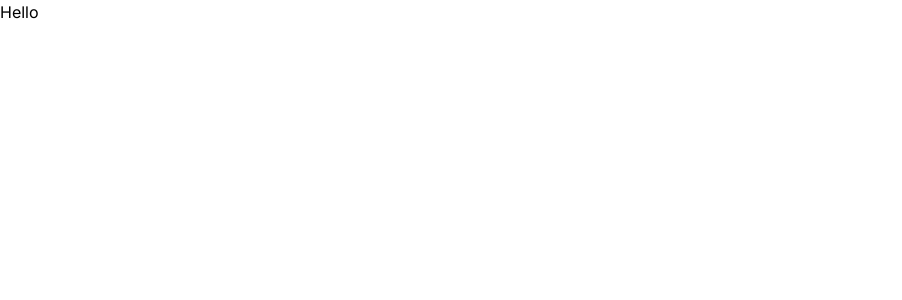
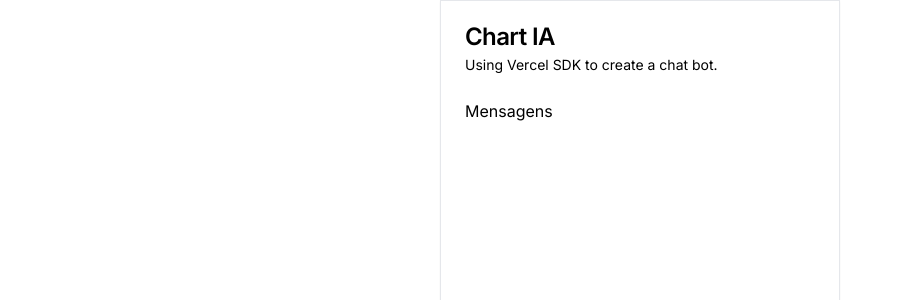
Before and after one commit to AndersonNascimentoAFSN/chat-ai, a Next.js app: page / in a window 1280 px wide. Shown: the top 300 px of the page, without its empty margins (0-902 px from the left). Built offline with nearby package versions, Linux system fonts and the light colour scheme.

Commit message:
feat: add structure home page

```diff
--- a/src/app/(home)/page.tsx
+++ b/src/app/(home)/page.tsx
@@ -1,7 +1,20 @@
+import { Card, CardContent, CardDescription, CardFooter, CardHeader, CardTitle } from "@/components/ui/card";
+
 export default function Home() {
   return (
-    <main className="">
-      <h1>Hello</h1>
+    <main className="flex items-cneter justify-center">
+      <Card className="w-[400px] h-[700px]">
+        <CardHeader>
+          <CardTitle>Chart IA</CardTitle>
+          <CardDescription>Using Vercel SDK to create a chat bot.</CardDescription>
+        </CardHeader>
+        <CardContent>
+          <p>Mensagens</p>
+        </CardContent>
+        <CardFooter>
+          <form></form>
+        </CardFooter>
+      </Card>
     </main>
   )
 }
```
